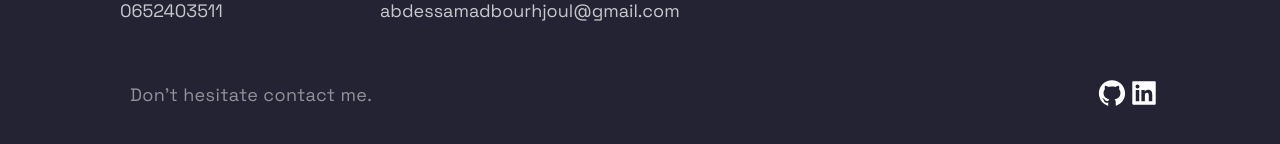
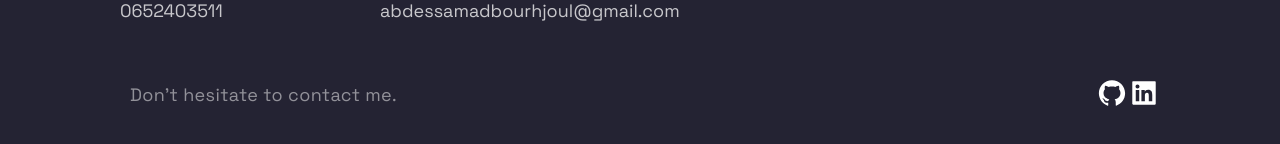
Before and after one commit to Bourhjoul/MY-PORTFOLIO, a Next.js app: page / in a window 1280 px wide. Shown: the part 3323-3467 px from the top of the page. Built offline with nearby package versions, Linux system fonts and the light colour scheme.

Commit message:
a type fixed

```diff
--- a/src/components/Footer/Footer.js
+++ b/src/components/Footer/Footer.js
@@ -31,7 +31,7 @@ const Footer = () => {
       </LinkList>
       <SocialIconsContainer>
         <CompanyContainer>
-          <Slogan>Don't hesitate contact me.</Slogan>
+          <Slogan>Don't hesitate to contact me.</Slogan>
         </CompanyContainer>
         <SocialContainer>
           <SocialIcons href="https://github.com/Bourhjoul">
```
